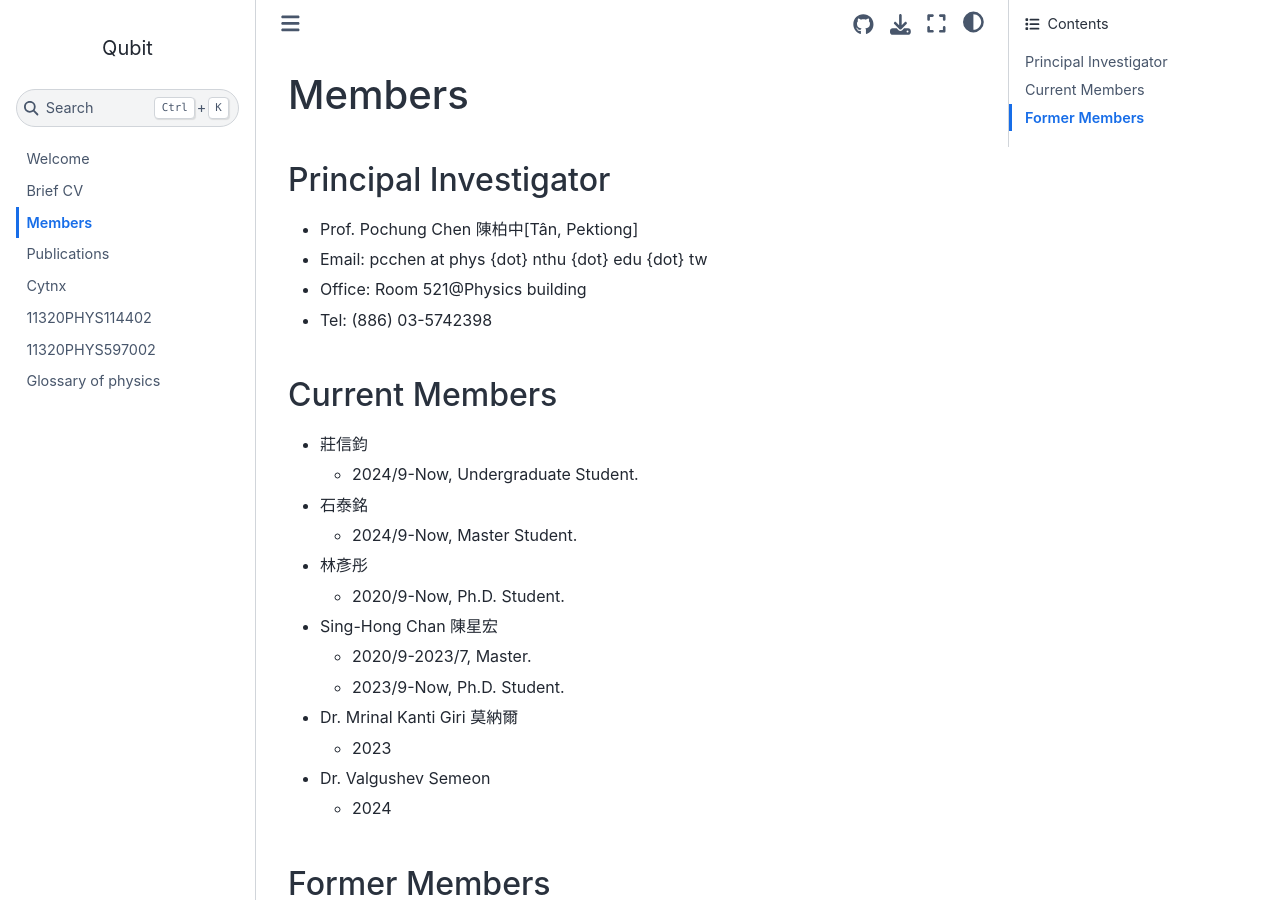
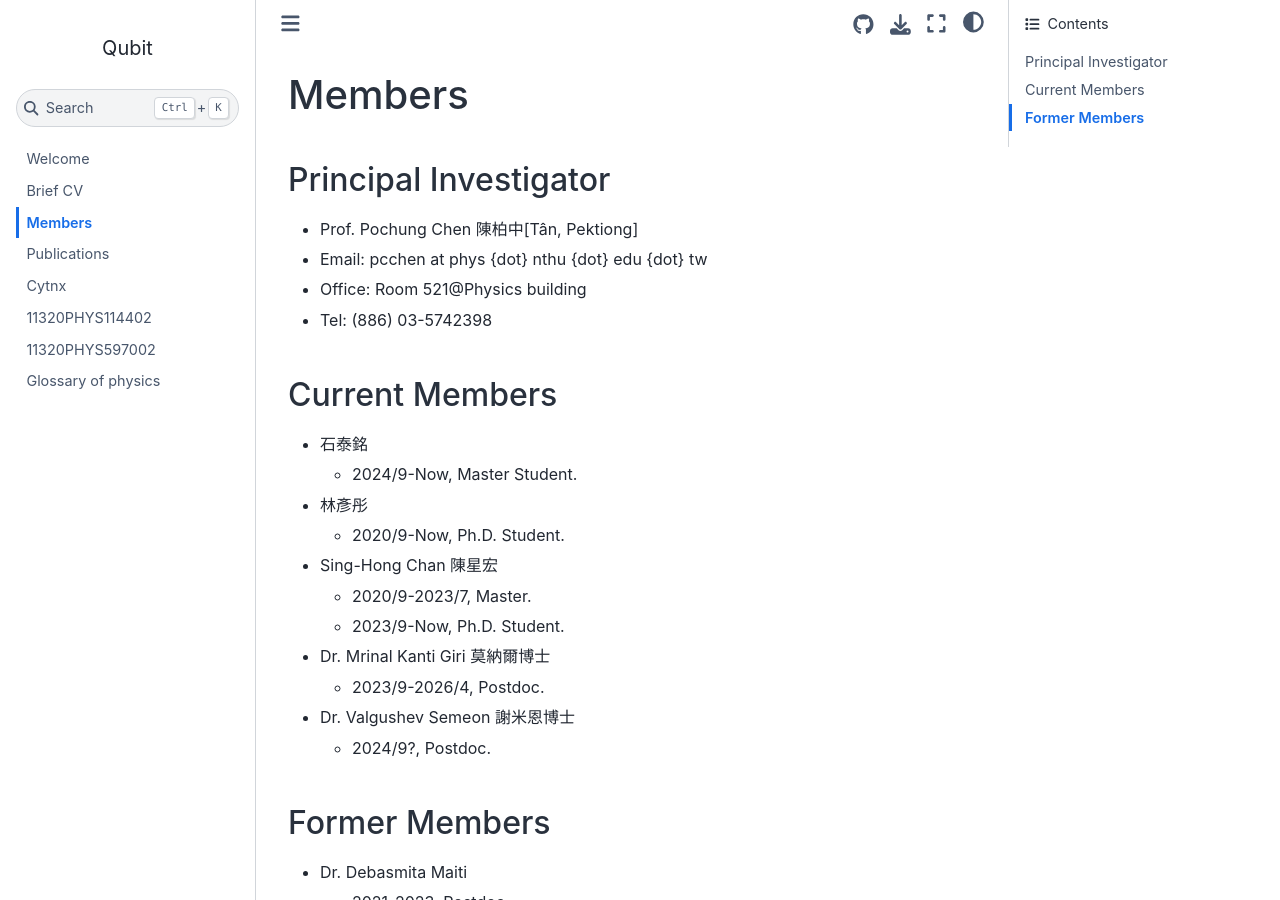
Before and after one commit to pcchen/pcchen.github.io, a Jupyter Book: the page built from members.md, in a window 1280 px wide and 900 px high. Built offline with Jupyter Book 1.0.4 settings and Sphinx 7.4.7 and the Sphinx Book theme 1.1.4, drawn with Linux system fonts in a browser that asks for light colours; some of the changed text lies outside the part shown.

Commit message:
update member and teaching

```diff
--- a/members.md
+++ b/members.md
@@ -8,8 +8,6 @@
 
 
 ## Current Members
-* 莊信鈞
-  * 2024/9-Now, Undergraduate Student.
 * 石泰銘
   * 2024/9-Now, Master Student.
 * 林彥彤
@@ -17,14 +15,14 @@
 * Sing-Hong Chan 陳星宏
   * 2020/9-2023/7, Master.
   * 2023/9-Now, Ph.D. Student.
-* Dr. Mrinal Kanti Giri 莫納爾
-  * 2023
-* Dr. Valgushev Semeon
-  * 2024
+* Dr. Mrinal Kanti Giri 莫納爾博士
+  * 2023/9-2026/4, Postdoc.
+* Dr. Valgushev Semeon 謝米恩博士
+  * 2024/9?, Postdoc.
 
 ## Former Members
 * Dr. Debasmita Maiti
-  * 2020-2022
+  * 2021-2023, Postdoc.
 * 陳威伸
   * 2022/9-2024, Master Student.
 * Mr. 劉少輔
```
Also changed, not shown: teaching/11320PHYS114402.md (+4 -4 lines).
